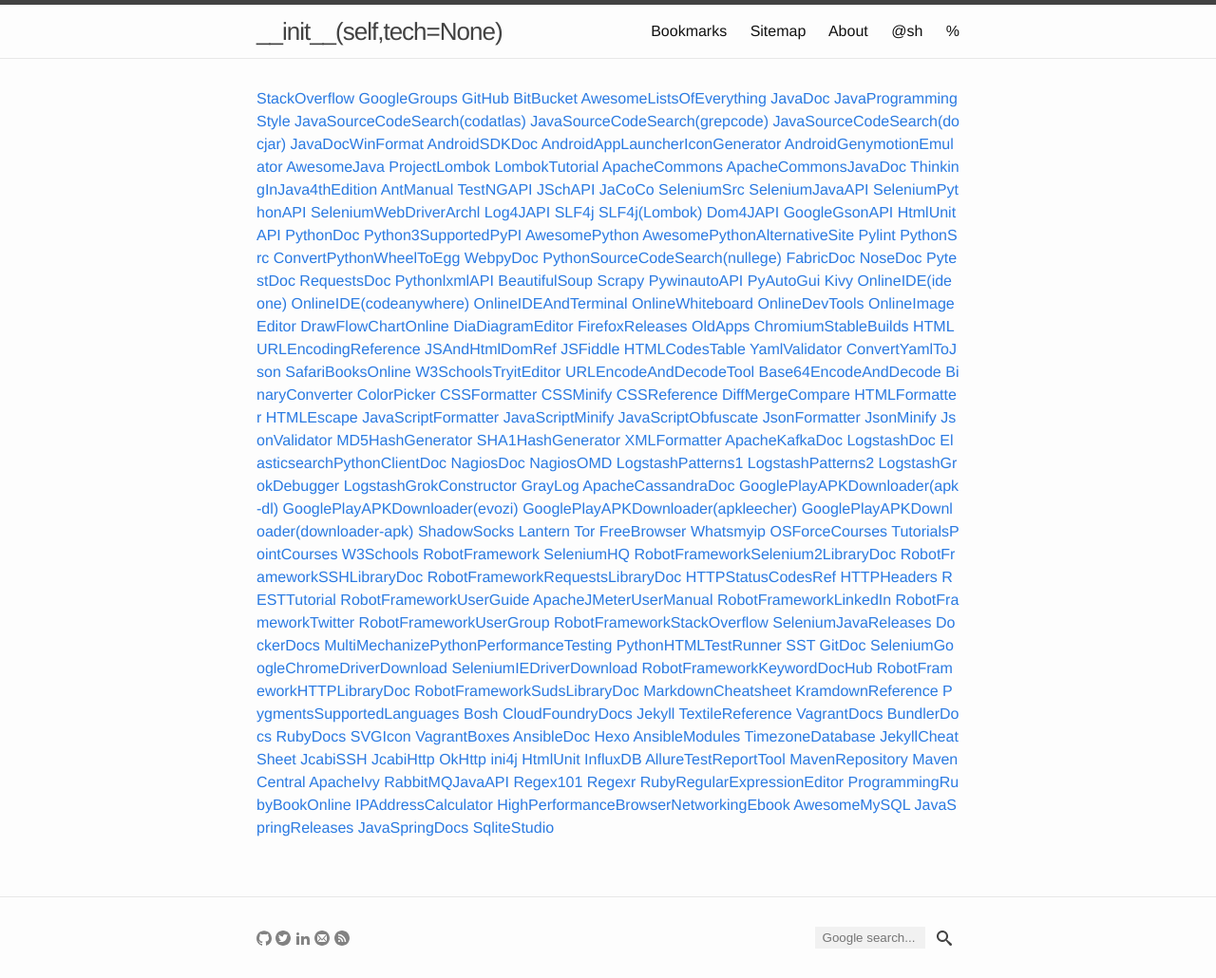
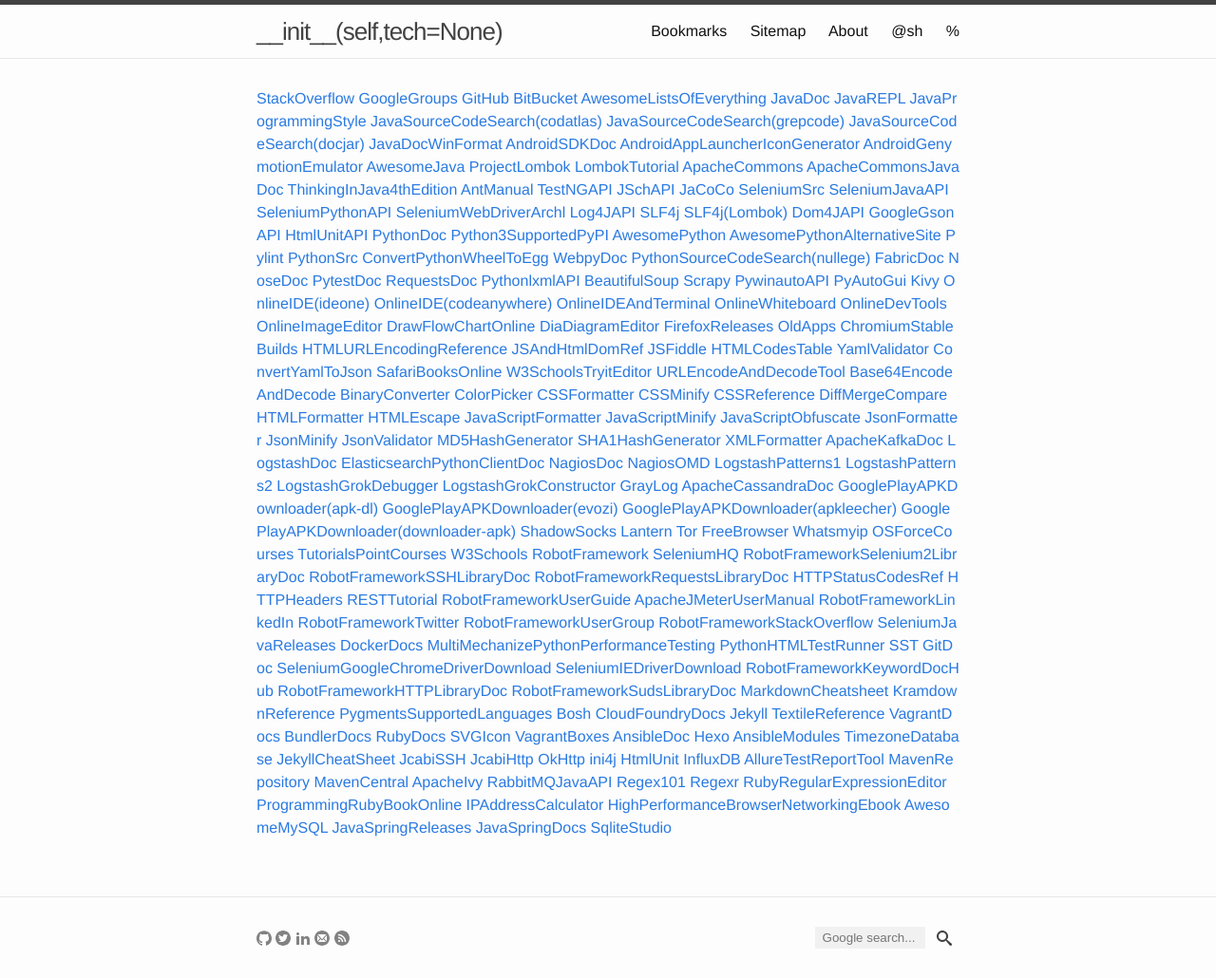
Before and after one commit to yuan-jiang/yuan-jiang.github.io, a Jekyll site: the page built from bookmarks.md, in a window 1280 px wide. Shown: the whole page at 95% size. Built offline with Jekyll 4.4.1, drawn with Linux system fonts in a browser that asks for light colours.

Commit message:
Update bookmarks.yml

```diff
--- a/_data/bookmarks.yml
+++ b/_data/bookmarks.yml
@@ -10,6 +10,8 @@
   link: https://github.com/sindresorhus/awesome
 - description: JavaDoc
   link: http://docs.oracle.com/javase/7/docs/api/
+- description: JavaREPL
+  link: http://www.javarepl.com/term.html
 - description: JavaProgrammingStyle
   link: http://geosoft.no/development/javastyle.html
 - description: JavaSourceCodeSearch(codatlas)
```
